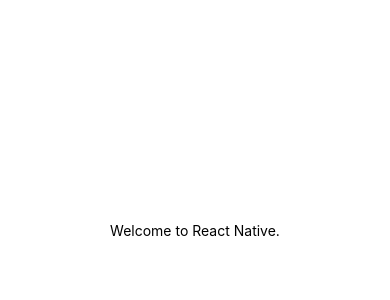
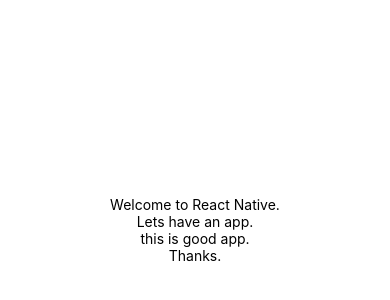
Before and after one commit to aaron-creator/Donewithit-app, a React Native app: screen / in a window 390 px wide. Shown: the part 192-492 px from the top of the page. Built offline with nearby package versions, Linux system fonts and the light colour scheme.

Commit message:
modified

```diff
--- a/App.js
+++ b/App.js
@@ -6,6 +6,9 @@
   return (
     <View style={styles.container}>
       <Text>Welcome to React Native.</Text>
+      <Text>Lets have an app.</Text>
+      <Text>this is good app.</Text>
+      <Text>Thanks.</Text>
       <StatusBar style="auto" />
     </View>
   );
```
